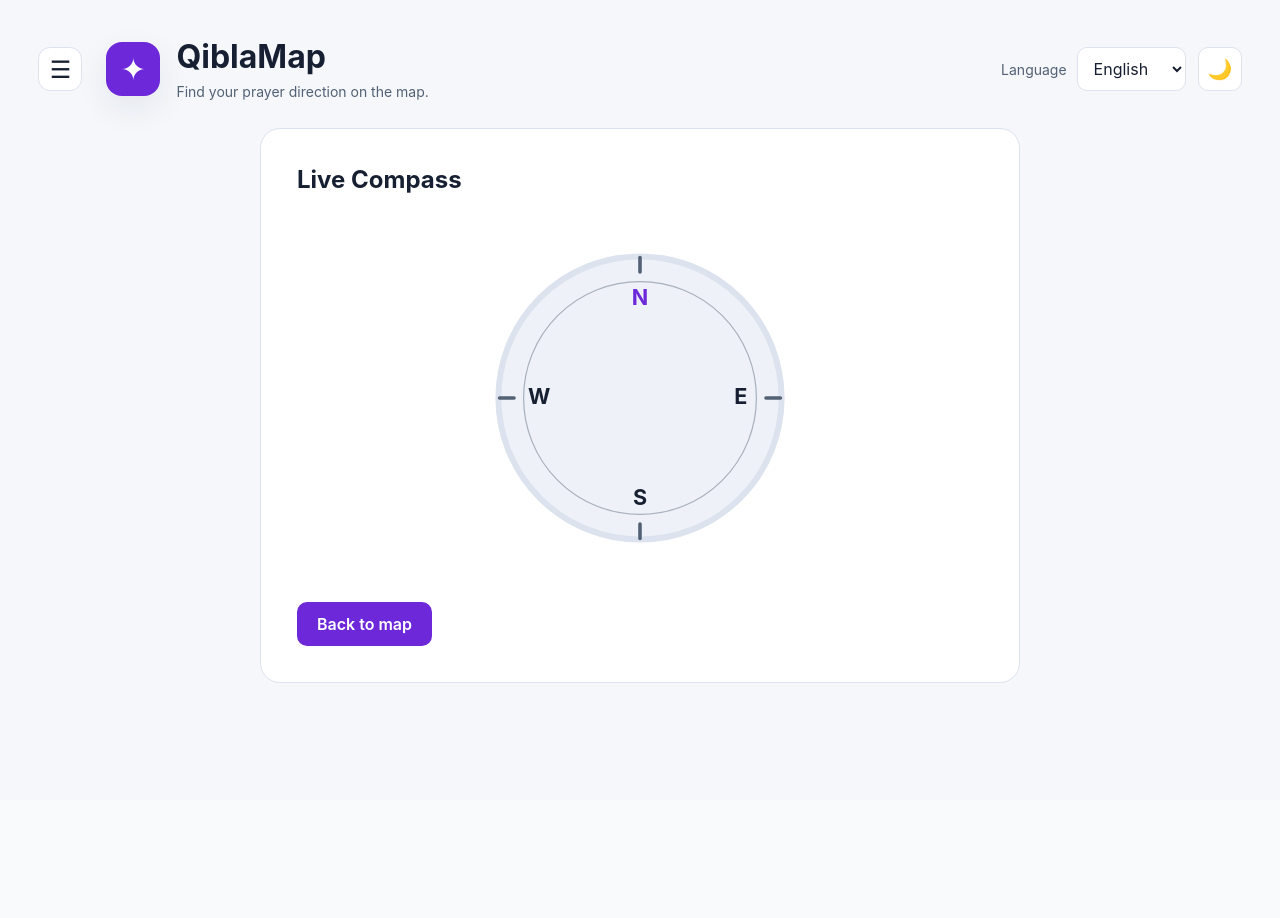
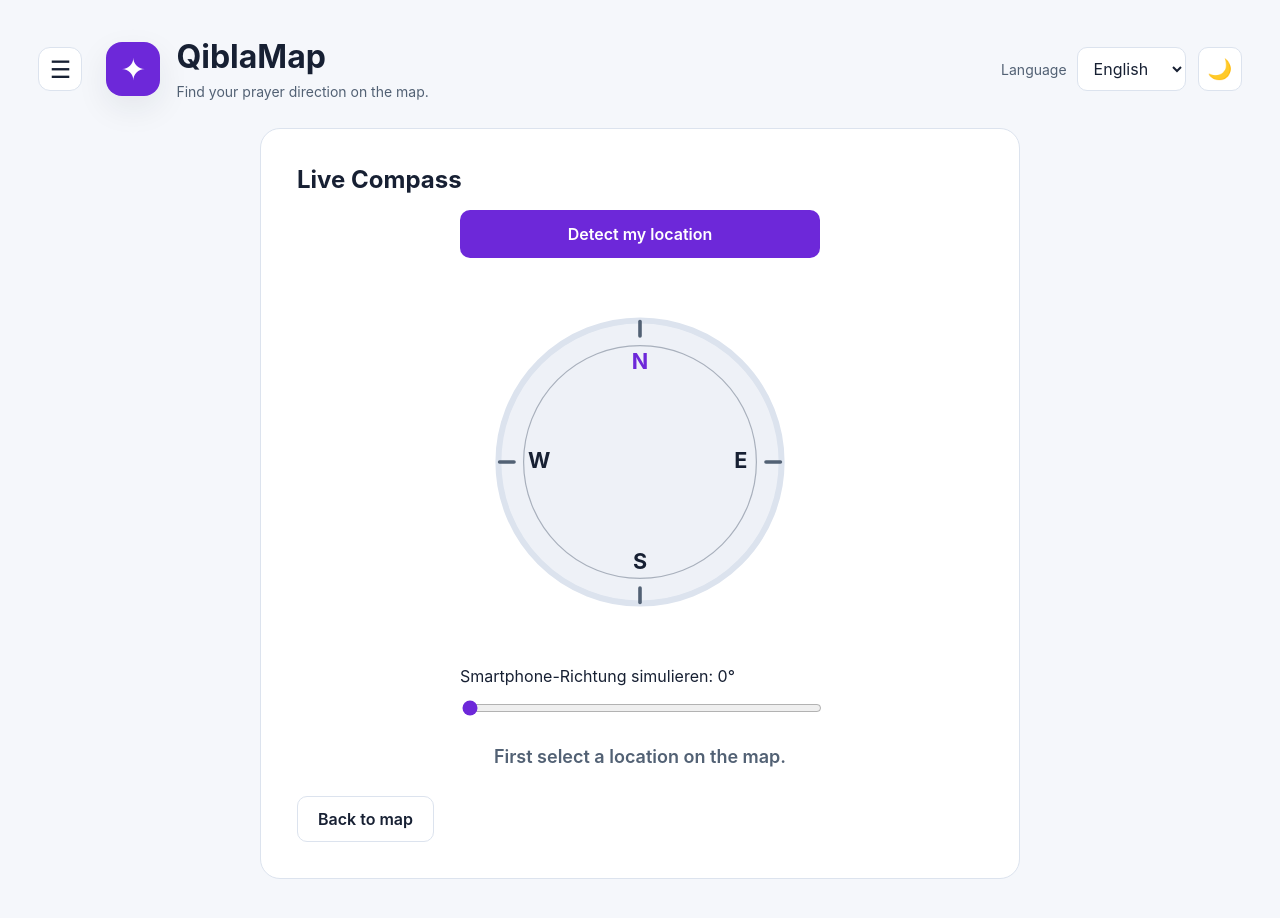
Before and after one commit to Husssams/qibla-map, a React (Vite) app: page /compass in a window 1280 px wide. Before the commit the page ends 800 px from the top, so only its background shows below. Built offline with nearby package versions, Linux system fonts and the light colour scheme.

Commit message:
feat(compass): add GPS detection and interactive Qibla guidance

```diff
--- /dev/null
+++ b/src/components/location/DetectLocationButton.tsx
@@ -0,0 +1,17 @@
+import { useTranslation } from 'react-i18next'
+
+// Die aufrufende Seite bestimmt, was beim Klick passieren soll.
+type DetectLocationButtonProps = {
+  onDetect: () => void
+  isLoading: boolean
+}
+
+export default function DetectLocationButton({ onDetect, isLoading }: DetectLocationButtonProps) {
+  const { t } = useTranslation()
+
+  return (
+    <button type="button" className="qm-primary-button" onClick={onDetect} disabled={isLoading}>
+      {isLoading ? t('locating') : t('detectLocation')}
+    </button>
+  )
+}
--- a/src/locales/de/translation.json
+++ b/src/locales/de/translation.json
@@ -113,5 +113,15 @@
     "locationAnswer": "Die Kaaba steht im Innenhof der heiligen Moschee al-Masdschid al-Haram in Mekka, Saudi-Arabien.",
     "calculationQuestion": "Wie berechnet QiblaMap die Gebetsrichtung?",
     "calculationAnswer": "QiblaMap berechnet die Richtung vom ausgewählten Standort zur Kaaba anhand des WGS84-Erdmodells. Der Pfeil zeigt die Gebetsrichtung am Standort."
+  },
+  "compassPage": {
+    "north": "N",
+    "east": "O",
+    "south": "S",
+    "west": "W",
+    "turnRight": "Nach rechts drehen",
+    "turnLeft": "Nach links drehen",
+    "aligned": "Du blickst zur Qibla",
+    "selectLocation": "Wähle zuerst einen Standort auf der Karte."
   }
 }
--- a/src/locales/en/translation.json
+++ b/src/locales/en/translation.json
@@ -114,5 +114,15 @@
     "locationAnswer": "The Kaaba is located inside the Sacred Mosque, al-Masjid al-Haram, in Mecca, Saudi Arabia.",
     "calculationQuestion": "How does QiblaMap calculate the prayer direction?",
     "calculationAnswer": "QiblaMap calculates the direction from the selected location to the Kaaba using the WGS84 Earth model. The arrow shows the prayer direction at that location."
+  },
+  "compassPage": {
+    "north": "N",
+    "east": "E",
+    "south": "S",
+    "west": "W",
+    "turnRight": "Turn right",
+    "turnLeft": "Turn left",
+    "aligned": "You are facing the Qibla",
+    "selectLocation": "First select a location on the map."
   }
 }
--- a/src/pages/CompassPage.css
+++ b/src/pages/CompassPage.css
@@ -57,3 +57,66 @@
   stroke: #e5b65b;
   stroke-width: 3;
 }
+
+/* Der Simulator wird ausschließlich während der Entwicklung angezeigt. */
+.qm-compass__simulator {
+  display: grid;
+  gap: 12px;
+  max-width: 360px;
+  margin: 0 auto 24px;
+  color: var(--qm-text);
+}
+
+.qm-compass__simulator input {
+  width: 100%;
+  accent-color: var(--qm-primary);
+}
+/* Vereinfachtes Kaaba-Symbol auf der Kompassscheibe. */
+.qm-compass__kaaba {
+  fill: #202020;
+  stroke: #e5b65b;
+  stroke-width: 1.5;
+}
+
+/* Goldenes Band auf der Kaaba. */
+.qm-compass__kaaba-band {
+  stroke: #e5b65b;
+  stroke-width: 3;
+}
+/* Ganze arabische Richtungsnamen benötigen etwas weniger Platz. */
+html[lang='ar'] .qm-compass__direction {
+  font-size: 12px;
+}
+
+/* Richtungsanweisung unter dem Kompass. */
+.qm-compass__guidance {
+  margin: 12px auto 24px;
+  text-align: center;
+  color: var(--qm-text);
+  font-size: 18px;
+  font-weight: 600;
+}
+
+/* Hebt die erfolgreiche Ausrichtung hervor. */
+.qm-compass__guidance[data-aligned='true'] {
+  color: #34c79a;
+}
+
+/* Standortermittlung oberhalb der Kompassscheibe. */
+.qm-compass__location {
+  width: min(100%, 360px);
+  margin: 16px auto 0;
+}
+/* Der Zurück-Button ist eine sekundäre Aktion. */
+.qm-compass__back {
+  background: transparent;
+  color: var(--qm-text);
+  border: 1px solid var(--qm-border);
+}
+
+/* GPS-Genauigkeit unter dem Standort-Button. */
+.qm-compass__accuracy {
+  width: min(100%, 360px);
+  margin: 8px auto 0;
+  text-align: center;
+}
--- a/src/pages/CompassPage.tsx
+++ b/src/pages/CompassPage.tsx
@@ -1,20 +1,31 @@
 import { useTranslation } from 'react-i18next'
 import { Link } from 'react-router'
+import { useState } from 'react'
 
 import './HelpPage.css'
 import './CompassPage.css'
-import { readManualLocation } from '../utils/location/manualLocation'
-import { readSessionLocation } from '../utils/location/detectedLocationSession'
+import { clearManualLocation, readManualLocation } from '../utils/location/manualLocation'
+import { readSessionLocation, saveSessionLocation } from '../utils/location/detectedLocationSession'
 import { calculateQiblaBearing } from '../utils/qibla/qiblaBearing'
+import { getUserLocation } from '../utils/location/getUserLocation'
+import DetectLocationButton from '../components/location/DetectLocationButton'
 
 // Die Kompassseite wird in den nächsten Schritten erweitert.
 export default function CompassPage() {
-  const { t } = useTranslation()
-  // Liest den zuletzt ausgewählten Standort aus dem Browser.
-  const manualLocation = readManualLocation()
+  const { t, i18n } = useTranslation()
 
-  // Liest einen zuvor per GPS ermittelten Standort.
-  const detectedLocation = readSessionLocation()
+  // Simulierte Blickrichtung des Smartphones für die Entwicklung am PC.
+  const [simulatedHeading, setSimulatedHeading] = useState(0)
+
+  // Der manuelle Standort kann nach einer GPS-Messung geändert werden.
+  const [manualLocation, setManualLocation] = useState(readManualLocation)
+
+  // Der ermittelte GPS-Standort aktualisiert die Kompassanzeige.
+  const [detectedLocation, setDetectedLocation] = useState(readSessionLocation)
+
+  // Ladezustand und Fehlermeldung der Standortermittlung.
+  const [isLocating, setIsLocating] = useState(false)
+  const [locationError, setLocationError] = useState<string | null>(null)
 
   // Ein manuell gewählter Standort hat Vorrang vor GPS.
   const activeLocation = manualLocation ?? detectedLocation
@@ -22,9 +33,73 @@ export default function CompassPage() {
   // Ohne echten Standort zeigen wir keine scheinbar genaue Qibla-Richtung.
   const qiblaBearing = activeLocation ? calculateQiblaBearing(activeLocation) : null
 
+  // In der Entwicklung verwenden wir die simulierte Geräteausrichtung.
+  const deviceHeading = import.meta.env.DEV ? simulatedHeading : 0
+
+  // Die Nadel zeigt relativ zur Oberkante des Smartphones.
+  const needleAngle = qiblaBearing === null ? null : (qiblaBearing - deviceHeading + 360) % 360
+
+  // Berechnet den kürzesten Drehweg zur Qibla.
+  // Positiv bedeutet rechts, negativ bedeutet links.
+  const turnAngle =
+    needleAngle === null ? null : needleAngle > 180 ? needleAngle - 360 : needleAngle
+
+  // Ermittelt den Standort direkt auf der Kompassseite.
+  async function handleDetectLocation() {
+    setLocationError(null)
+    setIsLocating(true)
+
+    try {
+      // Ruft die vorhandene Browser-GPS-Funktion auf.
+      const location = await getUserLocation()
+
+      // Speichert die GPS-Position für die aktuelle Browsersitzung.
+      saveSessionLocation(location)
+      clearManualLocation()
+
+      // Aktualisiert den Standort und damit die Qibla-Berechnung.
+      setDetectedLocation(location)
+      setManualLocation(null)
+    } catch (error) {
+      setLocationError(error instanceof Error ? error.message : 'locationErrors.unexpected')
+    } finally {
+      // Der Button wird nach Erfolg oder Fehler wieder freigegeben.
+      setIsLocating(false)
+    }
+  }
+
   return (
     <section className="qm-help" aria-labelledby="qm-compass-title">
       <h2 id="qm-compass-title">{t('navigation.compass')}</h2>
+
+      {/* Gemeinsamer GPS-Button für Karte und Kompass. */}
+      <div className="qm-compass__location">
+        <DetectLocationButton onDetect={handleDetectLocation} isLoading={isLocating} />
+
+        {locationError && (
+          <p className="qm-alert" role="alert">
+            {t(locationError)}
+          </p>
+        )}
+      </div>
+
+      {/* Zeigt die vom Browser geschätzte GPS-Genauigkeit. */}
+      {!manualLocation && detectedLocation && (
+        <div className="qm-compass__accuracy">
+          <p className="qm-detail">
+            {t('locationAccuracy', {
+              meters: Math.round(detectedLocation.accuracy).toLocaleString(i18n.language),
+            })}
+          </p>
+
+          {/* Warnt bei einer besonders ungenauen Standortermittlung. */}
+          {detectedLocation.accuracy > 1000 && (
+            <p className="qm-alert" role="alert">
+              {t('lowAccuracyWarning')}
+            </p>
+          )}
+        </div>
+      )}
 
       {/* Die Kompassscheibe wird später mit Sensordaten verbunden. */}
       <svg className="qm-compass__dial" viewBox="0 0 300 300" aria-hidden="true">
@@ -32,7 +107,8 @@ export default function CompassPage() {
         <circle className="qm-compass__ring" cx="150" cy="150" r="118" />
         <circle className="qm-compass__inner-ring" cx="150" cy="150" r="97" />
 
-        {/* Vier Markierungen an den Haupthimmelsrichtungen. */}
+        {/* Die Himmelsrichtungen bewegen sich entgegen der Handydrehung. */}
+        <g transform={`rotate(${-deviceHeading} 150 150)`}>
           <g className="qm-compass__tick">
             <line x1="150" y1="33" x2="150" y2="45" />
             <line x1="267" y1="150" x2="255" y2="150" />
@@ -40,34 +116,85 @@ export default function CompassPage() {
             <line x1="33" y1="150" x2="45" y2="150" />
           </g>
 
-        {/* Himmelsrichtungen: Norden, Osten, Süden, Westen. */}
+          {/* Die Himmelsrichtungen werden übersetzt und bleiben aufrecht. */}
           <g className="qm-compass__direction">
-          <text className="qm-compass__north" x="150" y="68">
-            N
+            <text
+              className="qm-compass__north"
+              x="150"
+              y="68"
+              transform={`rotate(${deviceHeading} 150 68)`}
+            >
+              {t('compassPage.north')}
             </text>
-          <text x="234" y="150">
-            E
+
+            <text x="234" y="150" transform={`rotate(${deviceHeading} 234 150)`}>
+              {t('compassPage.east')}
             </text>
-          <text x="150" y="234">
-            S
+
+            <text x="150" y="234" transform={`rotate(${deviceHeading} 150 234)`}>
+              {t('compassPage.south')}
             </text>
-          <text x="66" y="150">
-            W
+
+            <text x="66" y="150" transform={`rotate(${deviceHeading} 66 150)`}>
+              {t('compassPage.west')}
             </text>
           </g>
+        </g>
+        {/* Die Kaaba bewegt sich relativ zur Smartphone-Ausrichtung. */}
+        {needleAngle !== null && (
+          <g transform={`rotate(${needleAngle} 150 150)`}>
+            <rect className="qm-compass__kaaba" x="140" y="80" width="20" height="20" rx="3" />
+            <line className="qm-compass__kaaba-band" x1="141" y1="87" x2="159" y2="87" />
+          </g>
+        )}
         {/* Die Nadel erscheint nur bei gültigem Qibla-Winkel. */}
         {qiblaBearing !== null && (
-          <g className="qm-compass__needle" transform={`rotate(${qiblaBearing} 150 150)`}>
-            <path className="qm-compass__needle-front" d="M150 95 L166 155 L150 142 L134 155 Z" />
-
-            <path className="qm-compass__needle-back" d="M134 155 L150 142 L166 155 L150 205 Z" />
-
+          <g className="qm-compass__needle">
+            <path className="qm-compass__needle-front" d="M150 104 L168 154 L150 140 L132 154 Z" />
+            <path className="qm-compass__needle-back" d="M132 154 L150 140 L168 154 L150 192 Z" />
             <circle className="qm-compass__needle-center" cx="150" cy="150" r="9" />
           </g>
         )}
       </svg>
 
-      <Link to="/" className="qm-help__back">
+      {/* Entwicklungshilfe: Simuliert die Drehung eines Smartphones. */}
+      {import.meta.env.DEV && (
+        <div className="qm-compass__simulator">
+          <label htmlFor="qm-compass-heading">
+            Smartphone-Richtung simulieren: {simulatedHeading}°
+          </label>
+
+          <input
+            id="qm-compass-heading"
+            type="range"
+            min="0"
+            max="359"
+            value={simulatedHeading}
+            onChange={(event) => setSimulatedHeading(Number(event.target.value))}
+          />
+        </div>
+      )}
+
+      {/* Richtungsanweisung während der Entwicklung am PC. */}
+      {import.meta.env.DEV && (
+        <p
+          className="qm-compass__guidance"
+          data-aligned={turnAngle !== null && Math.abs(turnAngle) <= 5}
+        >
+          {turnAngle === null ? (
+            t('compassPage.selectLocation')
+          ) : Math.abs(turnAngle) <= 5 ? (
+            t('compassPage.aligned')
+          ) : (
+            <>
+              {t(turnAngle > 0 ? 'compassPage.turnRight' : 'compassPage.turnLeft')}{' '}
+              <bdi dir="ltr">{Math.round(Math.abs(turnAngle))}°</bdi>
+            </>
+          )}
+        </p>
+      )}
+
+      <Link to="/" className="qm-help__back qm-compass__back">
         {t('helpPage.backToMap')}
       </Link>
     </section>
```
Also changed, not shown: src/locales/ar/translation.json (+10 -0 lines), src/pages/MapPage.tsx (+3 -8 lines). Lines whose indentation alone changed are shown as unchanged.
